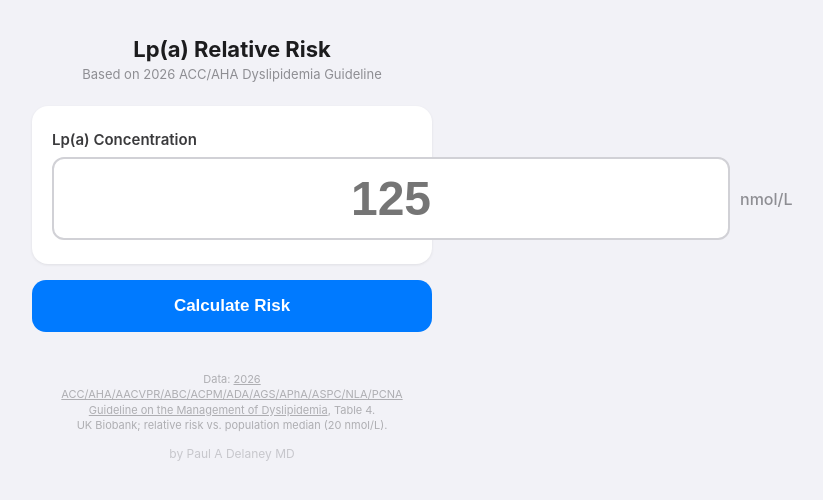
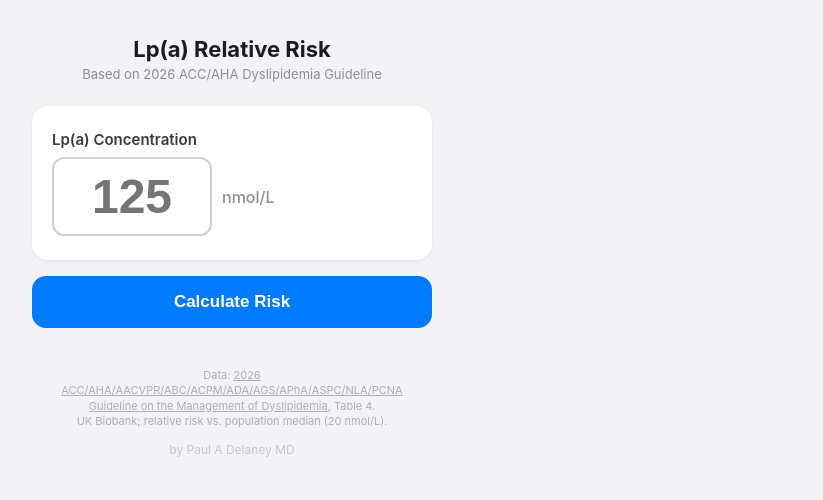
Before and after one commit to pdel4096/lpa-risk-calculator, a plain HTML site: page index.html in a window 1280 px wide. Shown: the whole page, without its empty margins (408-1231 px from the left). Drawn offline with Linux system fonts and the light colour scheme.

Commit message:
Update index.html

```diff
--- a/index.html
+++ b/index.html
@@ -53,10 +53,10 @@
     gap: 10px;
   }
   input[type="text"] {
-    flex: 1;
+    width: 160px;
     font-size: 48px;
     font-weight: 600;
-    padding: 12px 16px;
+    padding: 10px 12px;
     border: 2px solid #d1d1d6;
     border-radius: 12px;
     outline: none;
@@ -64,7 +64,7 @@
     text-align: center;
     transition: border-color 0.2s;
   }
-  input[type="number"]:focus {
+  input[type="text"]:focus {
     border-color: #007aff;
   }
   .unit {
```
